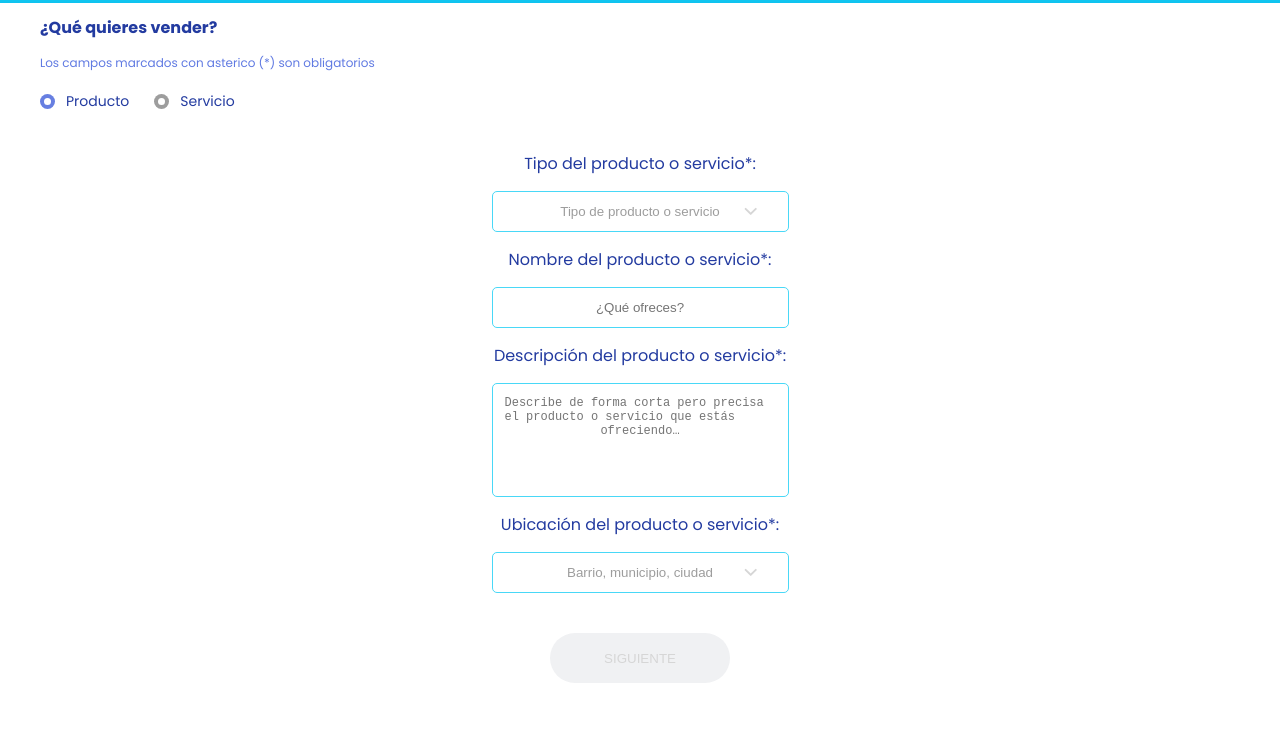
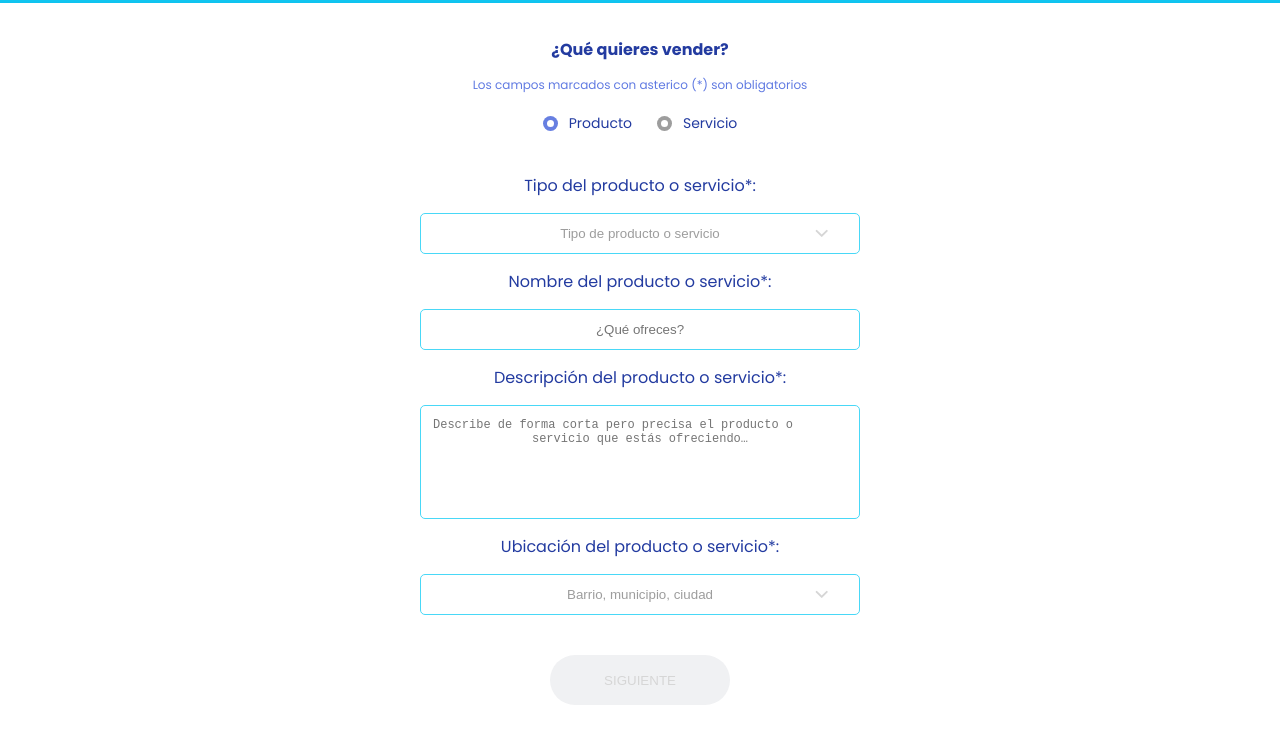
Before and after one commit to peluka613/clasificadosapp, a plain HTML site: page step1.html in a window 1280 px wide. Shown: the part 57-800 px from the top of the page. Drawn offline with Linux system fonts and the light colour scheme.

Commit message:
Fixing small issues

```diff
--- a/css/landing.css
+++ b/css/landing.css
@@ -17,20 +17,9 @@ header {
     border-radius: 48% 0 0 48%;
 }
 
-.landing-main {
-    display: flex;
-    justify-content: center;
-    flex-direction: column;
-}
-
 .landing-welcome {
     flex-direction: column;
     margin-top: 25px;
-}
-
-.wrapper-page {
-    margin: 0 auto;
-    width: 80vmin;
 }
 
 .landing-welcome h2,
--- a/css/main.css
+++ b/css/main.css
@@ -1,22 +1,30 @@
 body {
   margin: 0;
-    font-family: 'Poppins', sans-serif;
+  font-family: "Poppins", sans-serif;
 }
 
 header {
-    background: transparent linear-gradient(180deg, #6ae7fd 0%, #0dc3ef 100%) 0% 0% no-repeat padding-box;
+  background: transparent linear-gradient(180deg, #6ae7fd 0%, #0dc3ef 100%) 0%
+    0% no-repeat padding-box;
   height: 60px;
   display: flex;
   justify-content: center;
   align-items: center;
 }
 
-h1, h2, h3, h4 {
+h1,
+h2,
+h3,
+h4 {
   margin: 0;
 }
 
 .main {
-    padding: 12px;
+  padding: 34px 30px;
+  width: 100%;
+  max-width: 500px;
+  margin: 0 auto;
+  box-sizing: border-box;
 }
 
 .logo-app-container {
@@ -26,7 +34,7 @@ h1, h2, h3, h4 {
 }
 
 .page-heading {
-    color: #233BA0;
+  color: #233ba0;
   display: flex;
   justify-content: center;
   margin-top: 60px;
@@ -44,25 +52,26 @@ h1, h2, h3, h4 {
 }
 
 .form-field-wrapper label {
-    color: #233BA0;
+  color: #233ba0;
   margin-bottom: 15px;
+  text-align: center;
 }
 
 .form-field-wrapper .text-box {
-    border: 1px solid #49D8F7;
+  border: 1px solid #49d8f7;
   border-radius: 5px;
   width: 100%;
   max-width: 297px;
   padding: 12px;
   text-align-last: center;
-    color: #233BA0;
+  color: #233ba0;
   box-sizing: border-box;
   transition: border 0.4s linear;
 }
 
 .form-field-wrapper .text-box:focus {
   outline: 0;
-    border: 1px solid #233BA0;
+  border: 1px solid #233ba0;
 }
 
 .form-action {
@@ -72,18 +81,24 @@ h1, h2, h3, h4 {
 }
 
 .primary-button {
-    background: #F0F1F3;
+  background: #f0f1f3;
   appearance: none;
   border: none;
   width: 180px;
   height: 50px;
   border-radius: 28px;
-    color: #D6D6D6;
+  color: #d6d6d6;
   cursor: pointer;
   box-shadow: none;
 }
 
 .primary-button:hover {
-    background: linear-gradient(180deg, #4360D1 0%, #20389C 100%) 0% 0% no-repeat;
-    box-shadow: 0px 3px 6px #607AE2;
+  background: linear-gradient(180deg, #4360d1 0%, #20389c 100%) 0% 0% no-repeat;
+  box-shadow: 0px 3px 6px #607ae2;
 }
+
+@media only screen and (min-width: 769px) {
+  .form-field-wrapper .text-box {
+    max-width: none;
+  }
+}
--- a/css/step1.css
+++ b/css/step1.css
@@ -1,7 +1,6 @@
 /* Publish options */
 .publish-options-container {
   color: #233BA0;
-  margin: 0 28px;
 }
 
 .publish-option {
@@ -78,3 +77,14 @@
   resize: none;
   text-align: left;
 }
+
+
+@media only screen and (min-width: 769px) {
+  .publish-options-container {
+    text-align: center;
+  }
+
+  .publish-options-wrapper {
+    justify-content: center;
+  }
+}
```
Also changed, not shown: landing.html (+1 -1 lines). Lines whose indentation alone changed are shown as unchanged.
